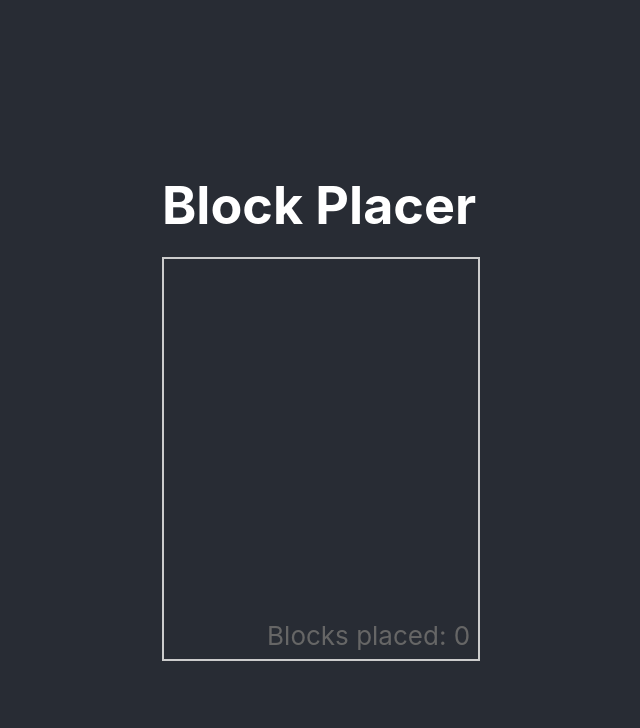
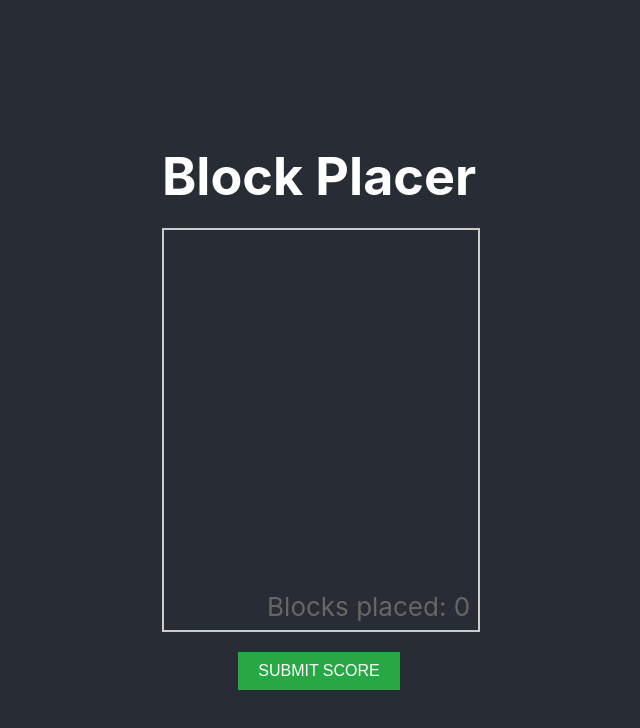
Before and after one commit to KrazyC1/CIS437-Project, a React (Create React App) app in the folder my-first-app/: page / in a window 1280 px wide. Shown: the top 728 px of the page, without its empty margins (321-961 px from the left). Built offline with nearby package versions, Linux system fonts and the light colour scheme.

Commit message:
working front and backt

```diff
--- a/my-first-app/src/components/BlockPlacer.js
+++ b/my-first-app/src/components/BlockPlacer.js
@@ -24,7 +24,27 @@ const BlockPlacer = () => {
     }
   };
 
+  const handleSubmitScore = () => {
+    const score = blocks.length;
+
+    fetch('http://localhost:5000/submit-score', {
+      method: 'POST',
+      headers: {
+        'Content-Type': 'application/json',
+      },
+      body: JSON.stringify({ score }),
+    })
+      .then(response => response.json())
+      .then(data => {
+        console.log('Score submitted successfully:', data);
+      })
+      .catch(error => {
+        console.error('Error submitting score:', error);
+      });
+  };
+
   return (
+    <div>
       <div
         style={{
           position: 'relative',
@@ -61,6 +81,23 @@ const BlockPlacer = () => {
           Blocks placed: {blocks.length}
         </div>
       </div>
+
+      {/* SUBMIT SCORE Button */}
+      <button
+        style={{
+          marginTop: '20px',
+          padding: '10px 20px',
+          fontSize: '16px',
+          backgroundColor: '#28a745',
+          color: 'white',
+          border: 'none',
+          cursor: 'pointer',
+        }}
+        onClick={handleSubmitScore}
+      >
+        SUBMIT SCORE
+      </button>
+    </div>
   );
 };
 
```
Also changed, not shown: 1 other file (tests, documents, lock files or other folders). Lines whose indentation alone changed are shown as unchanged.
